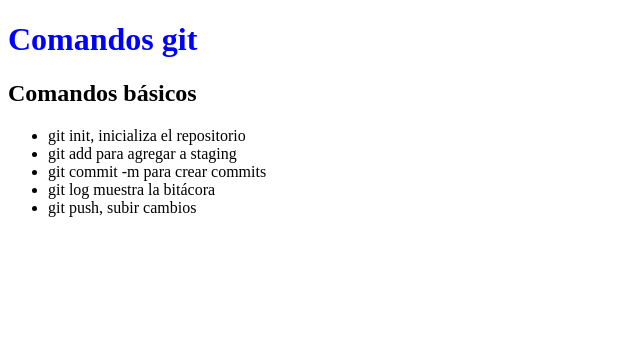
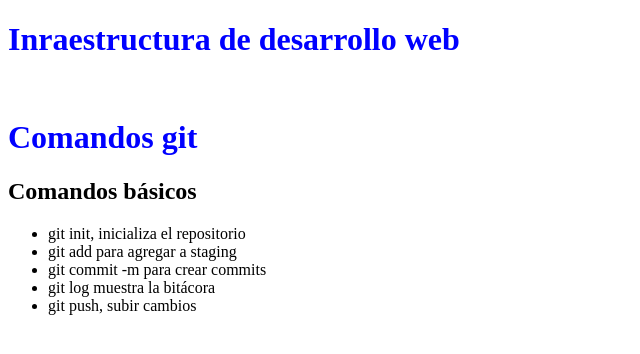
Before and after one commit to LizbethMB/Comandos-Git, a plain HTML site: page index.html in a window 1280 px wide. Shown: the whole page, without its empty margins (0-640 px from the left). Drawn offline with Linux system fonts and the light colour scheme.

Commit message:
feat: add nombre de la materia a index.html

```diff
--- a/index.html
+++ b/index.html
@@ -6,6 +6,8 @@
     <title>Comandos Git</title>
 </head>
 <body>
+    <h1>Inraestructura de desarrollo web</h1>
+    <br>
     <h1>Comandos git</h1>
     <h2>Comandos básicos </h2>
     <ul>
```
